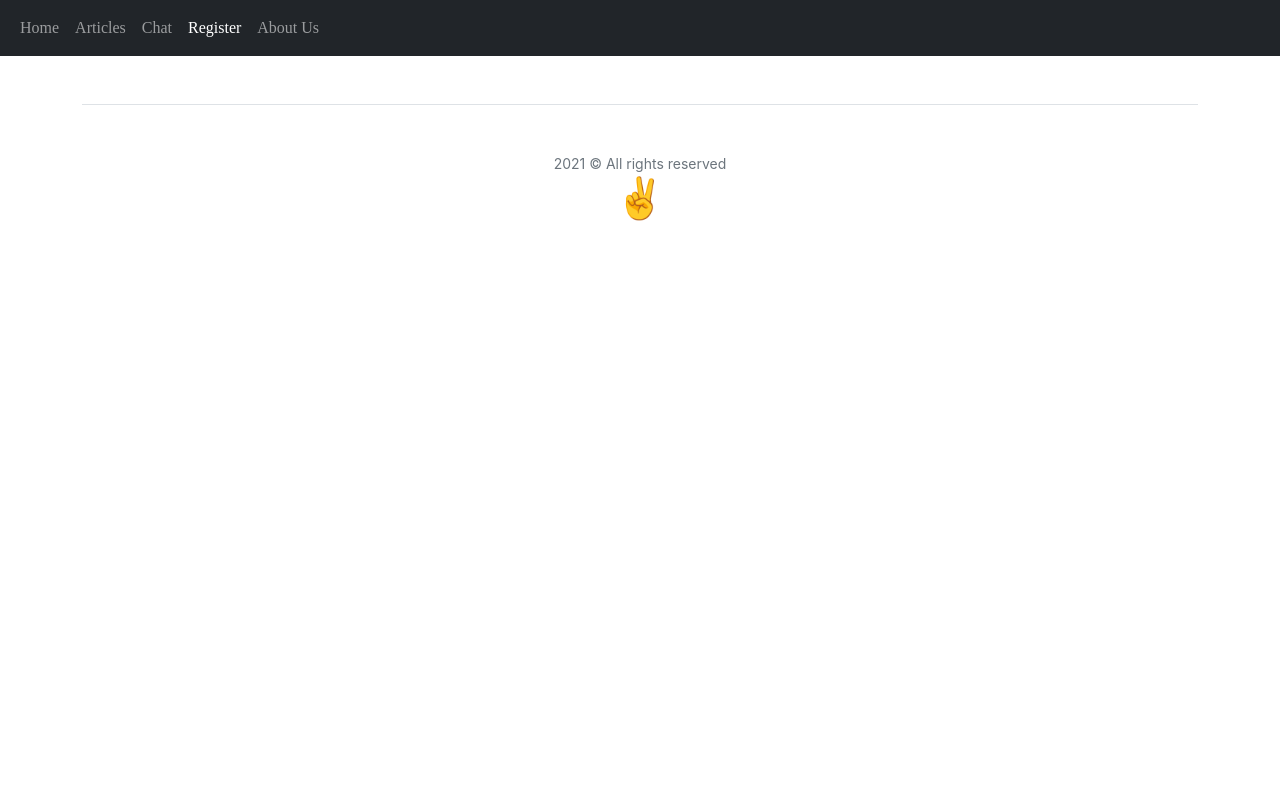
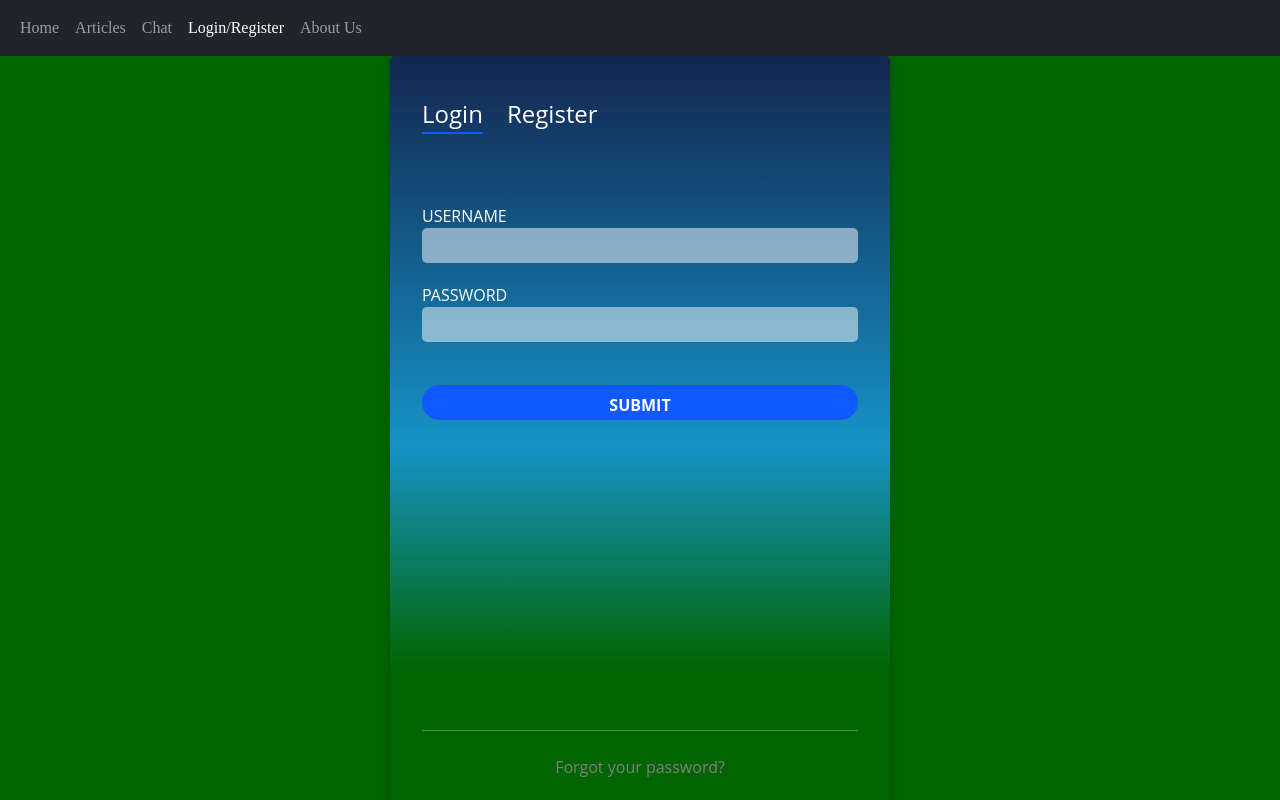
Before and after one commit to vaivodeieva/Trainings, a React (Create React App) app: page /register in a window 1280 px wide. Shown: the top 800 px of the page. Built offline with nearby package versions, Linux system fonts and the light colour scheme; the HTML template or start-up script is replaced by a standard one.

Commit message:
react-spring, update register

```diff
--- a/package.json
+++ b/package.json
@@ -11,6 +11,7 @@
     "react-dom": "^17.0.2",
     "react-router-dom": "^5.2.0",
     "react-scripts": "4.0.3",
+    "react-spring": "^9.2.3",
     "web-vitals": "^1.1.2"
   },
   "scripts": {
--- a/src/App.css
+++ b/src/App.css
@@ -40,6 +40,8 @@
 
 
 
+/* style for map */
+
                 .mapouter {
                   position: relative;
                   text-align: right;
@@ -58,3 +60,146 @@
                   width: 600px !important;
                   height: 400px !important;
                 }
+
+
+
+/* style for register */
+/* Reset styles */
+html,body, body * {
+  box-sizing: border-box;
+  font-family: 'Open Sans', sans-serif;
+  margin:0;
+  padding:0;
+  color:inherit;
+  background-color:inherit;
+  /* border:2px solid orange; */
+}
+
+body {
+  /* background-image: url(pic.jpg); */
+  background-color: darkgreen;
+  background-size:  cover;
+  background-position:center center;
+
+}
+.container {
+    width: 100%;
+    padding-top: 60px;
+    padding-bottom: 100px;
+}
+
+
+.login-register-wrapper {
+    height: 750px;
+    width: 500px;
+    margin-left: auto;
+    margin-right: auto;
+    padding:0 2em;
+    border-radius: 5px;
+    box-shadow: 0px 2px 7px rgba(0,0,0,0.2);
+    overflow: hidden;
+    color:#ffffff;
+    background: linear-gradient(180deg, rgba(19,38,79,1) 0%, rgba(22,147,198,1) 52%, rgba(255,255,255,0) 82%);
+}
+
+/* Nav buttons */
+.nav-buttons {
+  width: 100%;
+  height: 100px;
+  padding-top: 40px;
+  opacity: 1;
+  margin-bottom: 3em;
+}
+button {
+    font-size: 1.5em;
+    margin-right:1em;
+    border:0px;
+    cursor: pointer;
+
+}
+button:focus {
+    outline: 0px;
+}
+button.active {
+    padding-bottom: 10px;
+    border-bottom: solid 2px #1059FF;
+}
+
+ /* footer: forgot section */
+ .forgot-panel {
+  position: relative;
+  height: 100px;
+  margin-left: auto;
+  margin-right: auto;
+  text-align: center;
+  padding-top: 24px;
+  border-top: solid 1px rgba(255,255,255,.3);
+}
+
+  /* form styling */
+  .form-group input {
+      width: 100%;
+      height: 35px;
+      padding-left: 15px;
+      border: none;
+      border-radius: 5px;
+      margin-bottom: 20px;
+      background: rgba(255,255,255,.5);
+  }
+  .form-group label {
+    text-transform: uppercase;
+  }
+  input.submit {
+      font-weight: 700;
+      text-transform: uppercase;
+      font-size: 1em;
+      text-align: center;
+      color: rgba(255,255,255, 1);
+      padding: 8px 0px;
+      width: 100%;
+      height: 35px;
+      border: none;
+      border-radius: 20px;
+      margin-top: 23px;
+      background-color: rgba(16,89,255, 1);
+
+  }
+
+  /*Form positioning and animation */
+
+  form#registerform {
+      left:500px;
+      top:-230px;
+      position:relative;
+  }
+
+  .forgot-panel {
+      margin-top:-300px;
+      color:gray;
+  }
+
+  form, .forgot-panel {
+      position: relative;
+      transition: all .2s ease;
+  }
+  #loginBtn, #registerBtn {
+      transition: all .2s ease;
+
+  }
+
+
+
+  /* .form-check-input {
+    display: contents!important;
+  } */
+
+
+  /* .form-check-input {
+    display: inline-block!important;
+  } */
+
+
+  /* .form-check-input {
+    white-space: nowrap;
+    display: inline-flex;
+  } */
--- a/src/Components/Header.js
+++ b/src/Components/Header.js
@@ -32,7 +32,7 @@
                             <NavLink className="nav-link" exact to="/" style={{fontFamily: 'cursive'}}>Home</NavLink>
                             <NavLink className="nav-link" to="/articles" style={{fontFamily: 'cursive'}}>Articles</NavLink>
                             <NavLink className="nav-link" to="/chat" style={{fontFamily: 'cursive'}}>Chat</NavLink>
-                            <NavLink className="nav-link" to="/register" style={{fontFamily: 'cursive'}}>Register</NavLink>
+                            <NavLink className="nav-link" to="/register" style={{fontFamily: 'cursive'}}>Login/Register</NavLink>
                             <NavLink className="nav-link" to="/aboutus" style={{fontFamily: 'cursive'}}>About Us</NavLink>
 
                         </div>
--- a/src/Views/Register.js
+++ b/src/Views/Register.js
@@ -1,18 +1,128 @@
+
+import React, { useState } from "react";
+import "../App.css";
+import { useSpring, animated } from "react-spring";
 
 function Register() {
+  const [registrationFormStatus, setRegistartionFormStatus] = useState(false);
+  const loginProps = useSpring({
+    left: registrationFormStatus ? -500 : 0, // Login form sliding positions
+  });
+  const registerProps = useSpring({
+    left: registrationFormStatus ? 0 : 500, // Register form sliding positions
+  });
+
+  const loginBtnProps = useSpring({
+    borderBottom: registrationFormStatus
+      ? "solid 0px transparent"
+      : "solid 2px #1059FF",  //Animate bottom border of login button
+  });
+  const registerBtnProps = useSpring({
+    borderBottom: registrationFormStatus
+      ? "solid 2px #1059FF"
+      : "solid 0px transparent", //Animate bottom border of register button
+  });
+
+  function registerClicked() {
+    setRegistartionFormStatus(true);
+  }
+  function loginClicked() {
+    setRegistartionFormStatus(false);
+  }
+
+  return (
+    <div className="login-register-wrapper">
+      <div className="nav-buttons">
+        <animated.button
+          onClick={loginClicked}
+          id="loginBtn"
+          style={loginBtnProps}
+        >
+          Login
+        </animated.button>
+        <animated.button
+          onClick={registerClicked}
+          id="registerBtn"
+          style={registerBtnProps}
+        >
+          Register
+        </animated.button>
+      </div>
+      <div className="form-group">
+        <animated.form action="" id="loginform" style={loginProps}>
+          <LoginForm />
+        </animated.form>
+        <animated.form action="" id="registerform" style={registerProps}>
+          <RegisterForm />
+        </animated.form>
+      </div>
+      <animated.div className="forgot-panel" style={loginProps}>
+        <a herf="#">Forgot your password?</a>
+      </animated.div>
+    </div>
+  );
+}
+
+function LoginForm() {
+  return (
+    <React.Fragment>
+      <label for="username">USERNAME</label>
+      <input type="text" id="username" required />
+      <label for="password">PASSWORD</label>
+      <input type="text" id="password" required />
+      <input type="submit" value="submit" className="submit" />
+    </React.Fragment>
+  );
+}
+
+function RegisterForm() {
+  return (
+    <React.Fragment>
+      <label for="username">username *</label>
+      <input type="text" id="username" required />
+
+      <label for="password">password *</label>
+      <input type="text" id="password" required />
+
+      <label for="confirmpassword">confirm password *</label>
+      <input type="text" id="confirmpassword" required />
+
+      <label for="firstname">first name *</label>
+      <input type="text" id="firstname" required />
+
+      <label for="lastname">last name</label>
+      <input type="text" id="lastname" />
+
+      <select className="form-select" aria-label="Default select example" name="country"
+        id="input-country-field" style={{ fontSize: '16px' }}>
+        <option selected disabled required >COUNTRY *</option>
+        <option value="1" style={{ color: 'darkBlue' }}>Latvia</option>
+        <option value="2" style={{ color: 'darkBlue' }} >Italy</option>
+        <option value="3" style={{ color: 'darkBlue' }}>France</option>
+      </select>
 
 
+ {/* <div className="mb-3 form-check">
+      <input type="checkbox" className="form-check-input" id="exampleCheck1" required />
+      <label className="form-check-label" for="exampleCheck1">Agree with terms and conditions*</label>
+    </div> */}
+     <div className="align-left" style={{ display: 'flex', justifyContent: 'row', textAlign: 'left'}}>
+     <label style={{color: 'black'}}>
+        <input type="checkbox" />
+        Agree with terms
+      </label>
+      </div>
 
-    return (
-        <div>
+
+      <input type="submit" value="submit" className="submit align-center" />
+    </React.Fragment>
+  );
+}
+
+export default Register;
 
 
 
 
-    </div>
-
-
-    )
-}
-
-export default Register;
+{/* <label for="email">email</label>
+      <input type="text" id="email" /> */}
```
Also changed, not shown: 1 other file (tests, documents, lock files or other folders).
